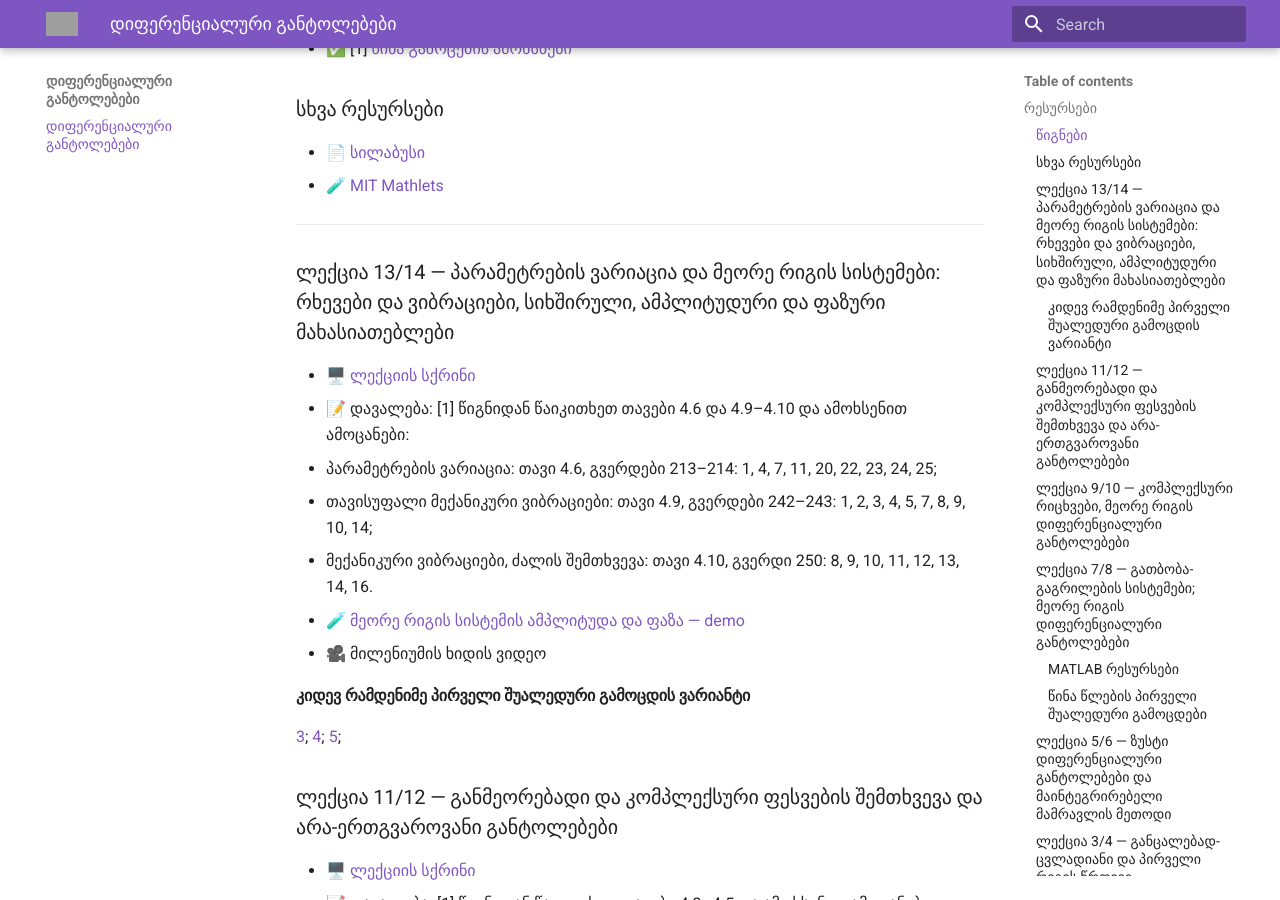
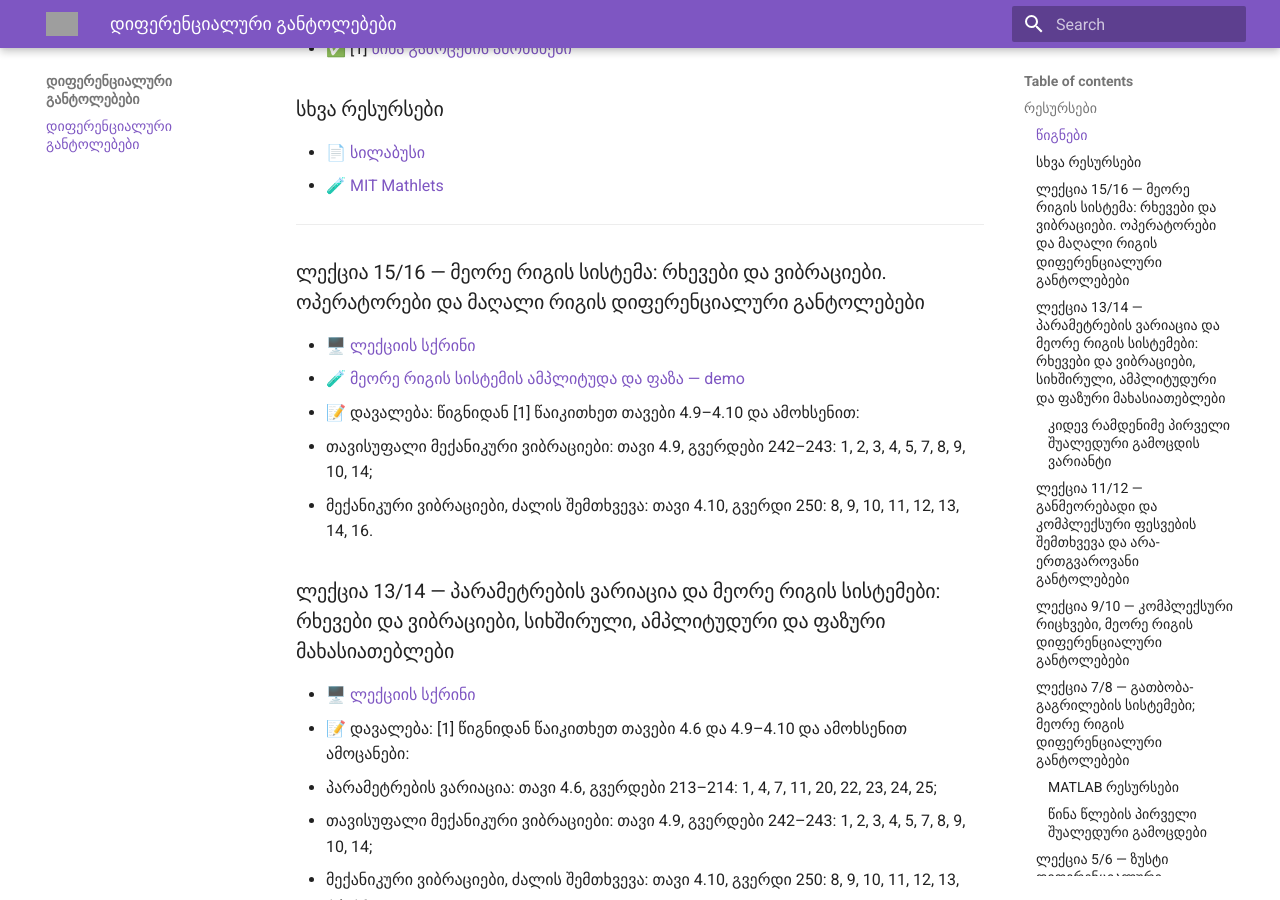
Before and after one commit to gugavar/differential-equations-fall-2026-agruni, an MkDocs documentation site: the page built from docs/index.md, in a window 1280 px wide and 900 px high, scrolled down 367 px. Built offline with MkDocs 1.6.1 and Material for MkDocs 9.7.7, drawn with Linux system fonts in a browser that asks for light colours; some of the changed text lies outside the part shown; grey boxes are pictures that could not be loaded.

Commit message:
Update index.md

```diff
--- a/docs/index.md
+++ b/docs/index.md
@@ -16,6 +16,14 @@
 
 
 ---
+### ლექცია 15/16 — მეორე რიგის სისტემა: რხევები და ვიბრაციები. ოპერატორები და მაღალი რიგის დიფერენციალური განტოლებები
+
+- 🖥️ [ლექციის სქრინი](https://drive.google.com/file/d/1GLGo6_zZc6KseqqgXctQRfaHa3iS0boa/view?usp=drive_link)
+- 🧪 [მეორე რიგის სისტემის ამპლიტუდა და ფაზა — demo](https://mathlets.org/mathlets/amplitude-and-phase-2nd-order/)
+- 📝 დავალება: წიგნიდან [1] წაიკითხეთ თავები 4.9–4.10 და ამოხსენით:
+  - თავისუფალი მექანიკური ვიბრაციები: თავი 4.9, გვერდები 242–243: 1, 2, 3, 4, 5, 7, 8, 9, 10, 14;
+  - მექანიკური ვიბრაციები, ძალის შემთხვევა: თავი 4.10, გვერდი 250: 8, 9, 10, 11, 12, 13, 14, 16.
+
 ### ლექცია 13/14 — პარამეტრების ვარიაცია და მეორე რიგის სისტემები: რხევები და ვიბრაციები, სიხშირული, ამპლიტუდური და ფაზური მახასიათებლები
 
 - 🖥️ [ლექციის სქრინი]()
```
